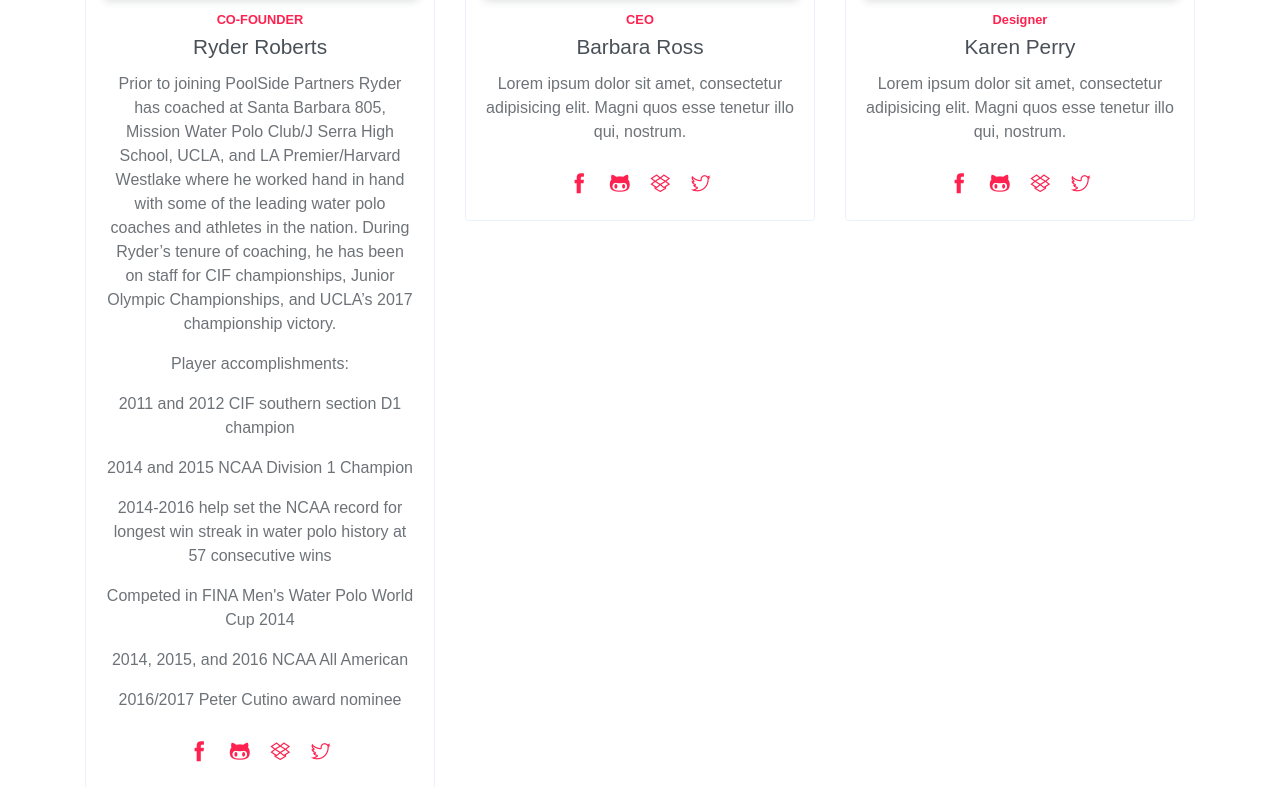
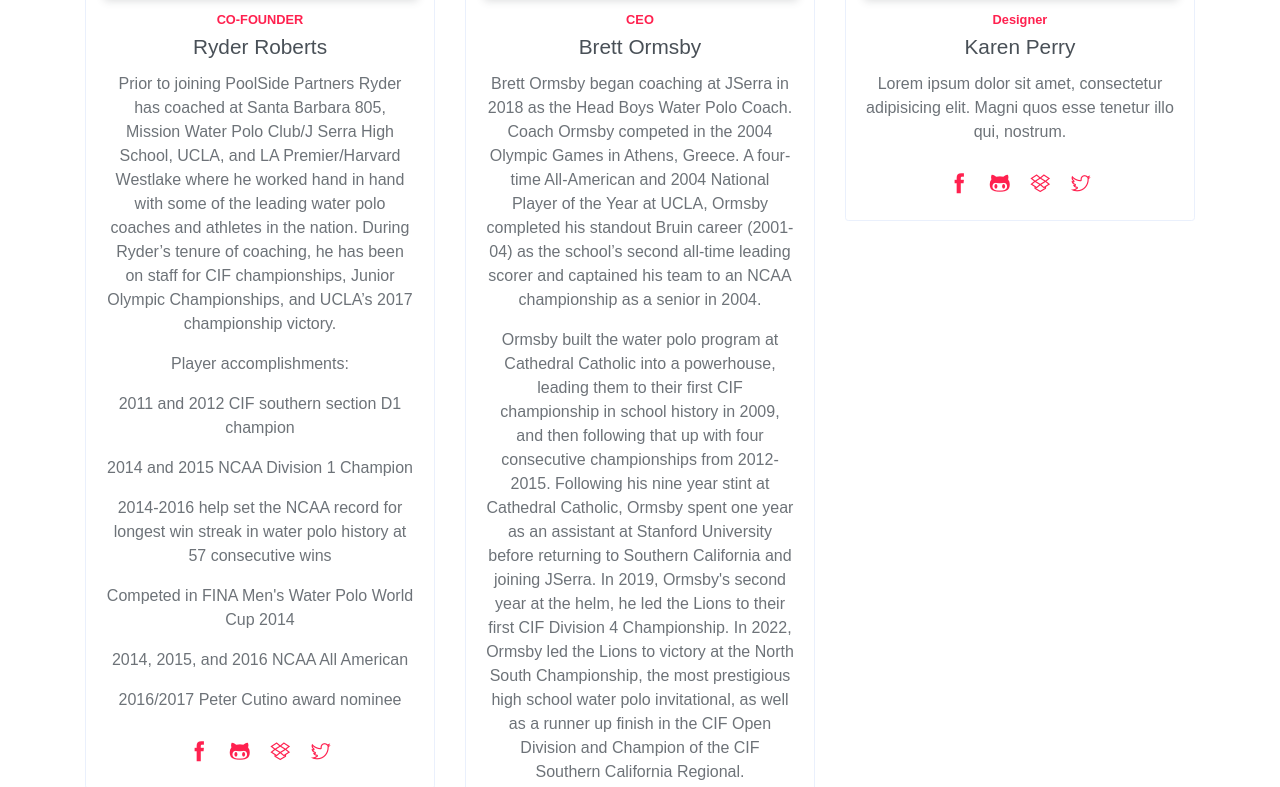
Before and after one commit to poolsideadmin/poolsideWP, a website: page index.html in a window 1280 px wide. Shown: the part 4729-5516 px from the top of the page. Drawn offline with Linux system fonts and the light colour scheme.

Commit message:
Update index.html

```diff
--- a/index.html
+++ b/index.html
@@ -363,8 +363,22 @@
                         <img class="card-img-top inset" src="./public_html/assets/imgs/avatar-1.jpg">
                         <div class="card-body">
                             <h6 class="small text-primary font-weight-bold">CEO</h6>
-                            <h5 class="card-title">Barbara Ross</h5>
-                            <p>Lorem ipsum dolor sit amet, consectetur adipisicing elit. Magni quos esse tenetur illo qui, nostrum.</p>
+                            <h5 class="card-title">Brett Ormsby</h5>
+                            <p>Brett Ormsby began coaching at JSerra in 2018 as the Head Boys Water Polo Coach. Coach Ormsby competed in the 2004 Olympic Games in Athens, Greece.
+			A four-time All-American and 2004 National Player of the Year at UCLA, Ormsby completed his standout Bruin career (2001-04) as the school’s second all-time leading scorer and captained his team to an NCAA championship as a senior in 2004. </p>
+
+				<p>Ormsby built the water polo program at Cathedral Catholic into a powerhouse, leading them to their first CIF championship in school history in 2009, and then following that up with four consecutive championships from 2012-2015.
+				Following his nine year stint at Cathedral Catholic, Ormsby spent one year as an assistant at Stanford University before returning to Southern California and joining JSerra.
+				In 2019, Ormsby's second year at the helm, he led the Lions to their first CIF Division 4 Championship.  In 2022, Ormsby led the Lions to victory at the North South Championship, the most prestigious high school water polo invitational, as well as a runner up finish in the CIF Open Division and Champion of the CIF Southern California Regional.  </p>
+
+				<p>Ormsby has also been active on the club front.  He is the founder and builder of two of the most successful club programs in the country.  He founded Del Mar Water Polo Club in 2008 and served as director from 2008-2016, he currently sits on the board of the club.  In 2021, he founded Mission Water Polo Club as an affiliate of DMWPC, with the goal to provide year-around club training and competition for JSerra athletes.  Mission has competed in three Junior Olympics (2021-2023), winning their first medal, bronze at 18U level, in 2022.  They followed that up with a silver at the 16U level and another bronze at the 18U level in 2023.  Mission high school age groups are designed to help prepare the returning JSerra athletes for their upcoming high school season.  Beginning in the fall of 2023 Mission will begin to offer age group programming open to everyone.  Ormsby's former colleague from Stanford University, Jon Barnea, will lead the age group program.</p>
+
+				<p>Ormsby also spent years coaching at the national team level.  From 2010-2012 he served as the Head Coach of the Cadet National team.  In 2013, he served as Assistant Coach of the Junior National Team.  From 2017-2019 he served as Head Coach of the Youth National Team.  During his tenure with the national teams he coached in major international tournaments such as Youth and Junior World Championships, gaining amazing experience.  In 2020, Ormsby stepped away from the national team in order to be able to spend more time with family, as well as focus more attention on his high school and club teams.  He continues to follow the national teams closely, is passionate about the success of our national teams, and appreciates the opportunity to develop athletes at the grassroots high school and club level who can go on to perform for the United States.</p>
+
+				<p>Ormsby is a full-time teacher at JSerra.  He was a history major at UCLA, and teaching United States History and coaching water polo are two of his great passions.  He loves the opportunity to have his athletes in class and to be able to engage with them on the academic side of campus, to interface with their teachers, and see how the team interacts at break and lunch.</p>
+
+				<p>Ormsby is married to 2004 Olympian and UCLA water polo legend, Thalia Ormsby (Munro).  They have two kids, Gavin, 9, and Anika, 7, and unsurprisingly the family loves their time around the water, at their local pool, and the beaches of Encinitas, where they reside.</p>
+
                             <div class="socials">
                                 <a href="javascript:void(0)"><i class="ti-facebook"></i> </a>
                                 <a href="javascript:void(0)"><i class="ti-github"></i></a>
```
